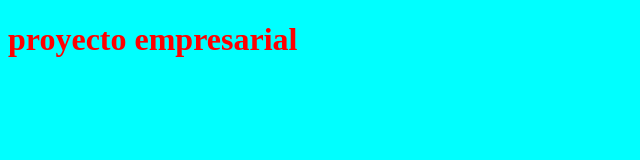
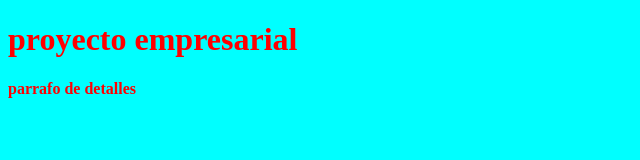
Before and after one commit to Samy222/CursoGit, a plain HTML site: page index.html in a window 1280 px wide. Shown: the whole page, without its empty margins (0-640 px from the left). Drawn offline with Linux system fonts and the light colour scheme.

Commit message:
confirmar

```diff
--- a/index.html
+++ b/index.html
@@ -11,6 +11,7 @@
 
 <body>
     <h1>proyecto empresarial</h1>
+    <p>parrafo de detalles</p>
 </body>
 
 </html>
```
